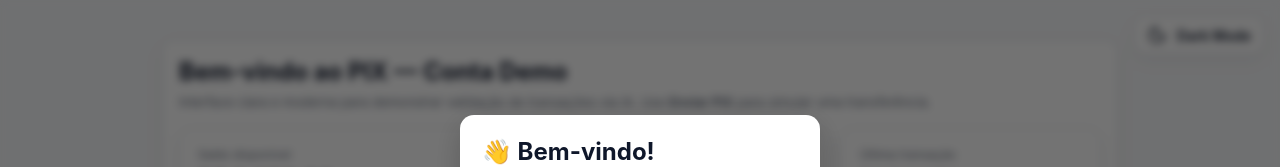
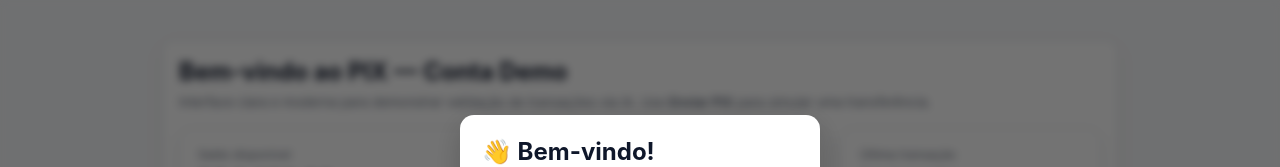
Before and after one commit to 1Kronovi1/pix_ai, a React (Create React App) app in the folder frontend/: page / in a window 1280 px wide. Shown: the top 167 px of the page. Built offline with nearby package versions, Linux system fonts and the light colour scheme; no server answers.

Commit message:
removi darkmode

```diff
--- a/frontend/src/App.jsx
+++ b/frontend/src/App.jsx
@@ -10,7 +10,6 @@
 import WelcomeModal from "./components/WelcomeModal";
 import BottomMenu from "./components/BottomMenu";
 import "./index.css";
-import Navbar from "./components/Navbar";
 
 export default function App() {
   const [showModal, setShowModal] = useState(false);
@@ -34,7 +33,6 @@
 
         {/* Modal diretamente aqui */}
         {showModal && <WelcomeModal onClose={closeModal} />}
-        <Navbar />
         <Routes>
           <Route path="/" element={<Home />} />
           <Route path="/enviar" element={<EnviarPix />} />
--- a/frontend/src/components/Navbar.jsx
+++ /dev/null
@@ -1,53 +0,0 @@
-// src/components/Navbar.jsx
-import { useEffect, useState } from "react";
-import { Moon, Sun } from "lucide-react";
-
-export default function Navbar() {
-  const [dark, setDark] = useState(false);
-
-  // Carrega preferência salva
-  useEffect(() => {
-    const saved = localStorage.getItem("theme_mode");
-    if (saved === "dark") {
-      setDark(true);
-      document.documentElement.classList.add("dark");
-    }
-  }, []);
-
-  // Aplica tema quando trocar
-  useEffect(() => {
-    if (dark) {
-      document.documentElement.classList.add("dark");
-      localStorage.setItem("theme_mode", "dark");
-    } else {
-      document.documentElement.classList.remove("dark");
-      localStorage.setItem("theme_mode", "light");
-    }
-  }, [dark]);
-
-  return (
-    <div
-      style={{
-        position: "fixed",
-        top: 16,
-        right: 16,
-        zIndex: 2000,
-        background: "var(--card)",
-        border: "1px solid var(--border)",
-        borderRadius: 12,
-        padding: "8px 12px",
-        boxShadow: "var(--shadow)",
-        display: "flex",
-        alignItems: "center",
-        gap: 10,
-        cursor: "pointer"
-      }}
-      onClick={() => setDark((v) => !v)}
-    >
-      {dark ? <Sun size={20} /> : <Moon size={20} />}
-      <span style={{ fontSize: 14, fontWeight: 600 }}>
-        {dark ? "Light Mode" : "Dark Mode"}
-      </span>
-    </div>
-  );
-}
--- a/frontend/src/index.css
+++ b/frontend/src/index.css
@@ -90,29 +90,3 @@
 .modal .foot { display:flex; gap:8px; margin-top:12px; }
 .result-ok { color: var(--accent); font-weight:700; }
 .result-bad { color: var(--danger); font-weight:700; }
-
-/* ---------------- DARK MODE ---------------- */
-html.dark {
-  --bg: #0f172a;
-  --card: #1e293b;
-  --muted: #cbd5e1;
-  --primary: #34d399;
-  --accent: #10b981;
-  --danger: #f87171;
-  --border: #334155;
-  color: #f1f5f9;
-}
-
-html.dark body {
-  background: var(--bg);
-  color: #f1f5f9;
-}
-
-html.dark .card {
-  background: var(--card);
-}
-
-html.dark .navbar,
-html.dark .modal {
-  background: var(--card);
-}
```
